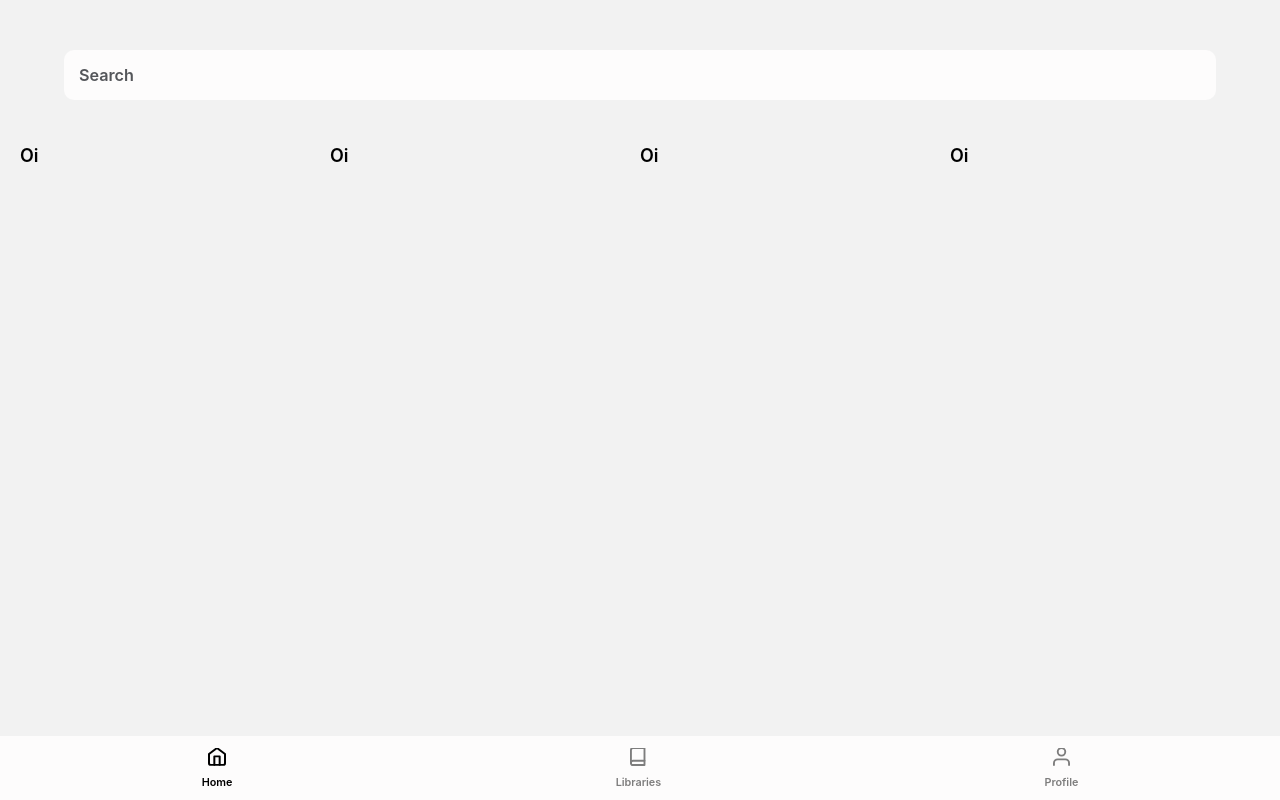
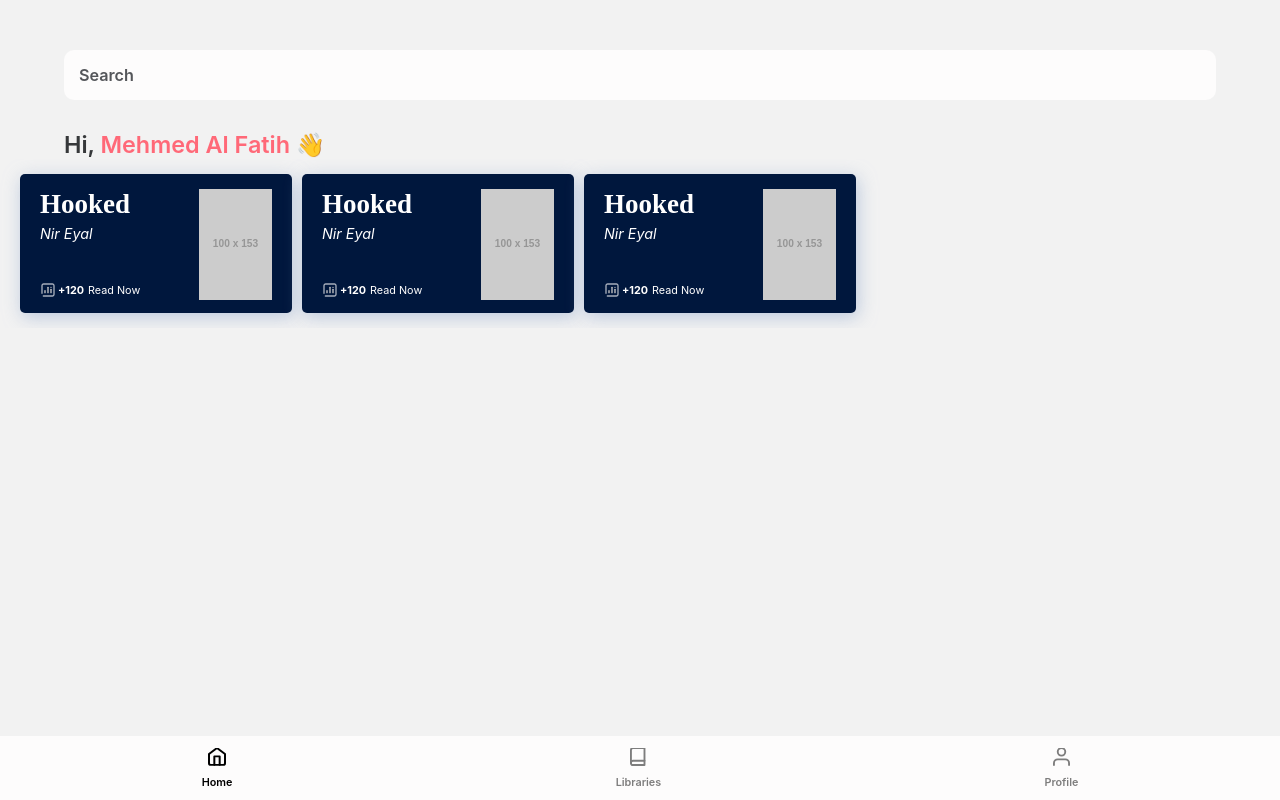
Before and after one commit to CRamos132/book-platform, a React (Create React App) app: page / in a window 1280 px wide. Built offline with nearby package versions, Linux system fonts and the light colour scheme.

Commit message:
applied book banner

```diff
--- a/src/pages/Landing.tsx
+++ b/src/pages/Landing.tsx
@@ -5,6 +5,9 @@
 import Main from '../components/templates/Main/Main';
 import NavMenu from '../components/molecules/NavMenu/NavMenu';
 import HorizontalScroll from '../components/atoms/HorizontalScroll/HorizontalScroll';
+import Header from '../components/atoms/Header/Header';
+import TextContainer from '../components/atoms/TextContainer/TextContainer';
+import BookBanner from '../components/organisms/BookBanner/BookBanner';
 
 const Landing: React.FC = () => {
   const [value, setValue] = useState('')
@@ -22,12 +25,21 @@
   return (
     <Main
       top={<Input type='search' onChange={handleChange} value={value} name='quey' placeholder='Search' />}
-      body={<HorizontalScroll>
-          <div style={{height: '50px', width: '300px', display: 'inline-block'}}>Oi</div>
-          <div style={{height: '50px', width: '300px', display: 'inline-block'}}>Oi</div>
-          <div style={{height: '50px', width: '300px', display: 'inline-block'}}>Oi</div>
-          <div style={{height: '50px', width: '300px', display: 'inline-block'}}>Oi</div>
-      </HorizontalScroll>}
+      body={
+        <TextContainer>
+          <Header>
+            Hi, {''}
+            <span className='colored'>
+              Mehmed Al Fatih 👋
+            </span>
+          </Header>
+          <HorizontalScroll>
+              <BookBanner />
+              <BookBanner />
+              <BookBanner />
+          </HorizontalScroll>
+        </TextContainer>
+      }
       bottom={<NavMenu active='home' />}
     />
   );
```
